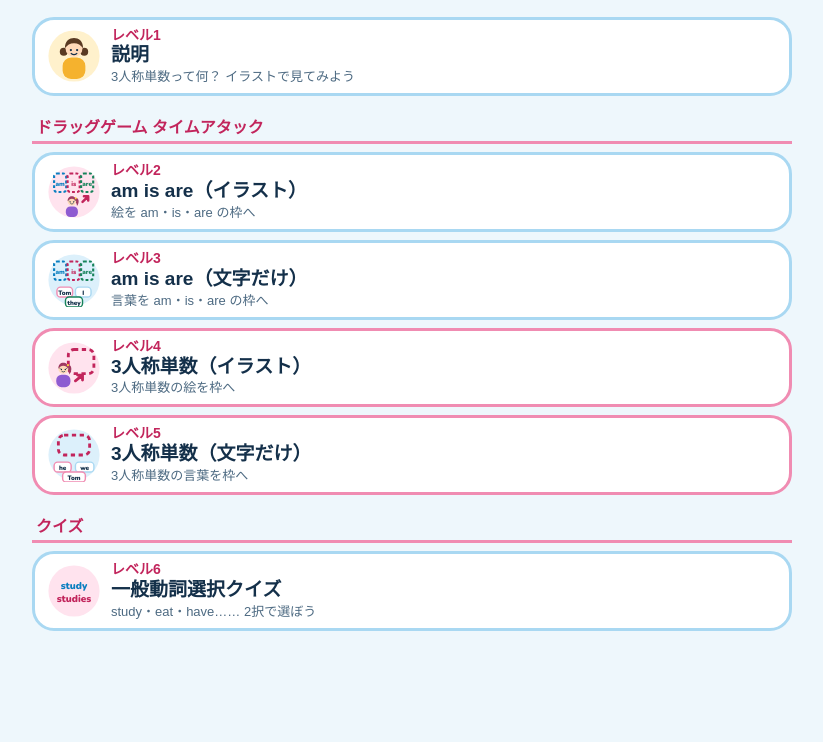
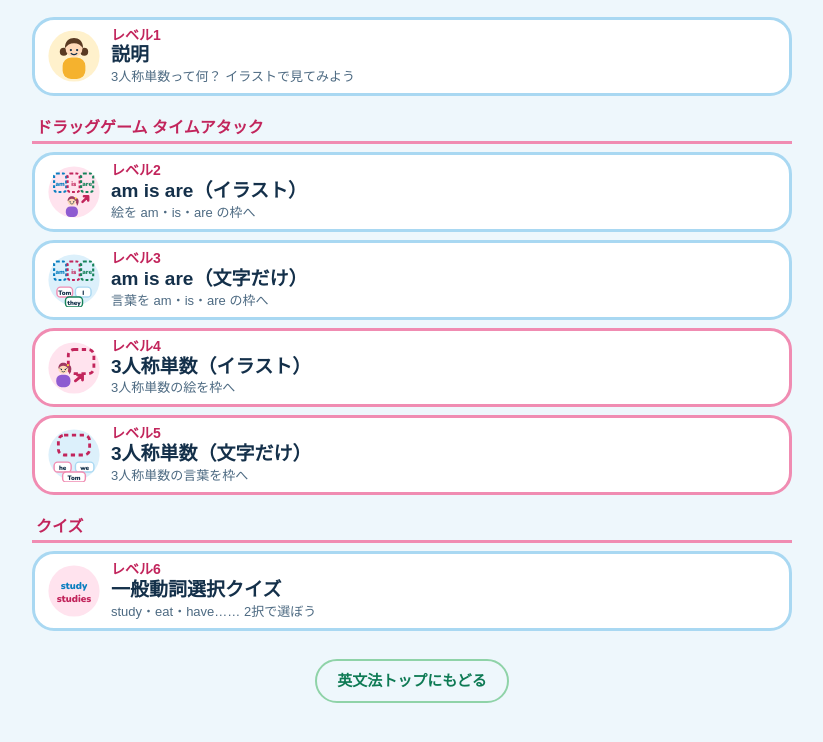
Before and after one commit to myouga3bon/sanninsho-tansu, a plain HTML site: page index.html in a window 1280 px wide. Shown: the part 180-922 px from the top of the page, without its empty margins (228-1051 px from the left). Drawn offline with nearby package versions, Linux system fonts and the light colour scheme; a web font is replaced by a local one.

Commit message:
Add files via upload

```diff
--- a/index.html
+++ b/index.html
@@ -211,6 +211,8 @@ button:focus-visible { outline: 4px solid var(--sun); outline-offset: 3px; }
 
 
 .fab { position: fixed; right: max(12px, env(safe-area-inset-right, 0px)); bottom: calc(12px + env(safe-area-inset-bottom, 0px)); z-index: 20; background: var(--blue); color: var(--on-blue); border: 0; border-radius: 999px; padding: 10px 20px; font-weight: 900; font-size: 17px; box-shadow: 0 4px 14px rgba(0,0,0,.25); }
+.home { display: block; width: fit-content; margin: 20px auto 6px; background: transparent; border: 2px solid #8FD3A8; color: #0E7A54; border-radius: 999px; padding: 7px 20px; font-weight: 900; font-size: 15px; text-decoration: none; }
+.home:hover { border-color: #0E7A54; }
 
 
 .qc.row.tight { padding: 6px 8px; gap: 4px 8px; grid-template-columns: 28px clamp(96px, 34vw, 150px) auto 1fr; justify-content: start; }
@@ -665,6 +667,7 @@ button:focus-visible { outline: 4px solid var(--sun); outline-offset: 3px; }
       <svg viewBox="0 0 76 76" aria-hidden="true"><circle cx="38" cy="38" r="36" fill="var(--pink-soft)"/><text x="38" y="35" text-anchor="middle" font-size="14" font-weight="900" fill="var(--blue)" font-family="Nunito, sans-serif">study</text><text x="38" y="54" text-anchor="middle" font-size="14" font-weight="900" fill="var(--pink)" font-family="Nunito, sans-serif">studies</text></svg>
       <span><span class="big"><span class="lv">レベル6</span>一般動詞選択クイズ</span><br><span class="sub">study・eat・have…… 2択で選ぼう</span></span>
     </button>
+    <a class="home" href="https://myouga3bon.github.io/herewego1/">英文法トップにもどる</a>
   </section>
 
   <!-- SETSUMEI -->
```
